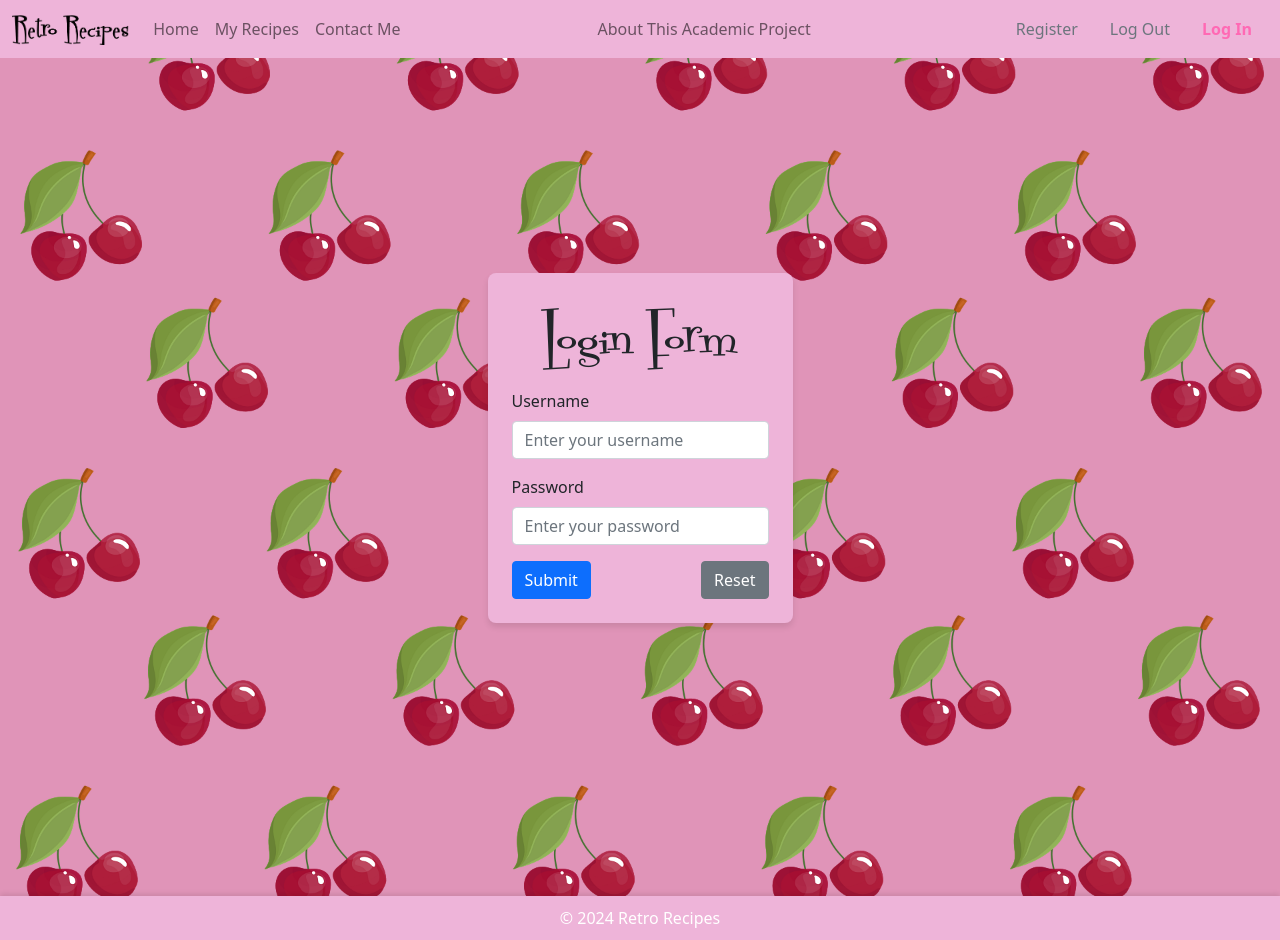
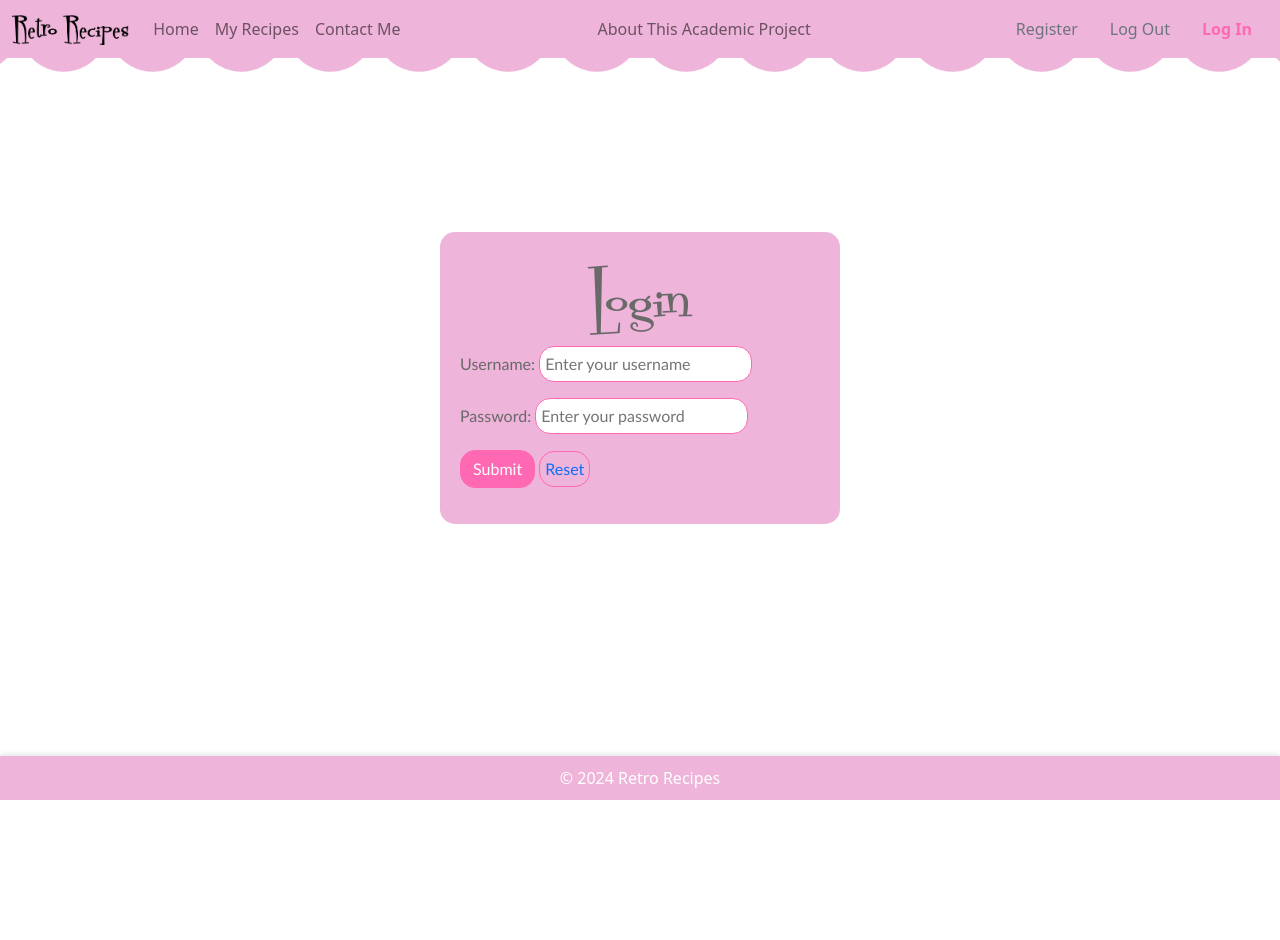
Before and after one commit to amy-miles/Retro_Recipes, a PHP site: page /login.php in a window 1280 px wide. After the commit the page ends 800 px from the top, so only its background shows below. Run offline with PHP 8.4, Linux system fonts and the light colour scheme.

Commit message:
modified form styles to be uniform

```diff
--- a/css/style.css
+++ b/css/style.css
@@ -61,7 +61,7 @@ html, body {/*Troubleshooting sticky navbar*/
 
 /* Content box (recipes) styling */
 .content-box {
-    background-color: #eeb4d9;
+    background: rgb(238, 180, 217, .6);
     border-radius: 8px;
     box-shadow: 0 4px 6px rgba(0, 0, 0, 0.1);
     padding: 20px;
--- a/login.php
+++ b/login.php
@@ -1,59 +1,3 @@
-<?php
-session_start(); // Start the session
-
-$validUser = false; // Default: Not a valid user
-$errorMsg = "";    // Default: No error message
-
-if (isset($_SESSION['validSession']) && $_SESSION['validSession'] === "yes") {
-    $validUser = true; // User already logged in
-} else {
-    if (isset($_POST['submit'])) {
-        $inUsername = $_POST['inUsername'];
-        $inPassword = $_POST['inPassword'];
-
-        try {
-            require 'database/db_connect.php'; // Database connection
-
-            // Updated SQL to fetch user_id
-            $sql = "SELECT user_id FROM users WHERE user_username = :username AND user_password = :password";
-
-            // Prepare the statement
-            $stmt = $conn->prepare($sql);
-
-            // Bind parameters
-            $stmt->bindParam(':username', $inUsername);
-            $stmt->bindParam(':password', $inPassword);
-
-            $stmt->execute();
-
-            // Fetch user_id if a match is found
-            $user = $stmt->fetch(PDO::FETCH_ASSOC);
-
-            if ($user) {
-                // Valid login
-                $validUser = true;
-                $_SESSION['validSession'] = "yes"; // Mark session as valid
-                $_SESSION['user_id'] = $user['user_id']; // Store user_id in session
-            } else {
-                // Invalid login
-                $validUser = false;
-                $errorMsg = "Invalid username and/or password. Please try again.";
-                $_SESSION['validSession'] = "no";
-            }
-        } catch (PDOException $e) {
-            echo "Database Failed: " . $e->getMessage();
-        }
-    }
-}
-
-if ($validUser === true) {
-    header("Location: userPage.php");
-    exit();
-}
-?>
-
-<!-- Amy Miles
-WDV 341 & WDV 321 Final Project -->
 <!DOCTYPE html>
 <html lang="en">
 
@@ -63,74 +7,68 @@ WDV 341 & WDV 321 Final Project -->
     <title>Login</title>
     <!-- Bootstrap CSS -->
     <link href="https://cdn.jsdelivr.net/npm/bootstrap@5.0.2/dist/css/bootstrap.min.css" rel="stylesheet">
-    <!-- Bootstrap Bundle JS (with Popper) -->
-    <script src="https://cdn.jsdelivr.net/npm/bootstrap@5.0.2/dist/js/bootstrap.bundle.min.js"></script>
-    <!--CSS Stylesheet -->
+    <!-- CSS Stylesheet -->
     <link href="css/style.css" rel="stylesheet">
     <!-- Browser Icon -->
     <link rel="icon" href="assets/icon.png" type="image/png">
 
-    <Style>
-        .loginErrorDiv {
-            color: red;
-            font-style: italic;
+    <style>
+        form {
+            width: 90%;
+            max-width: 400px;
+            margin: auto;
+            background-color: #eeb4d9;
+            padding: 20px;
+            border-radius: 15px;
+            font-family: 'Calibri', sans-serif;
+            color: dimgray;
         }
-    </Style>
+
+        form legend {
+            font-size: larger;
+            text-align: center;
+        }
+
+        #inUsername,
+        #inPassword,
+        #button2 {
+            padding: 5px;
+            border: 1px solid #ff69b4;
+            border-radius: 15px;
+        }
+
+        .btn-primary {
+            background-color: #ff69b4; /* Custom background color */
+            border-color: #ff69b4;    /* Custom border color */
+            color: white;             /* Custom text color */
+            border-radius: 15px;
+        }
+    </style>
 </head>
 
 <body>
     <!-- Navbar -->
     <?php include 'includes/navbar.php'; ?>
 
+    <form method="post" action="login.php">
+        <legend class="retro-header display-2">Login</legend>
+        <?php if (isset($errorMsg)): ?>
+            <div class="alert alert-danger"><?php echo $errorMsg; ?></div>
+        <?php endif; ?>
+        <p>
+            <label for="inUsername">Username:</label>
+            <input type="text" id="inUsername" name="inUsername" placeholder="Enter your username" required>
+        </p>
+        <p>
+            <label for="inPassword">Password:</label>
+            <input type="password" id="inPassword" name="inPassword" placeholder="Enter your password" required>
+        </p>
+        <p>
+            <button type="submit" name="submit" class="btn btn-primary">Submit</button>
+            <input type="reset" class="btn btn-outline-primary" id="button2" value="Reset">
+        </p>
+    </form>
 
-    <?php
-    if (isset($_POST['submit']) && $validUser === true) {
-        //display admin or maybe redirect to the user's page
-        echo "Redirecting to userPage.php...";
-        header("Location:userPage.php");
-
-    ?>
-    <?php
-    } else {
-        //display form
-
-    ?>
-        <section class="custom-background py-5">
-            <div class="container d-flex justify-content-center align-items-center" style="min-height: 100vh;">
-                <!-- Form Box -->
-                <div class="content-box p-4">
-                    <h1 class="text-center display-3 retro-header">Login Form</h1>
-                    <form method="post" action="login.php" class="mt-3">
-                        <!-- Error Message -->
-                        <div class="loginErrorDiv text-danger text-center mb-3">
-                            <?php
-                            if (isset($errorMsg)) // Display the error message if set
-                                echo $errorMsg;
-                            ?>
-                        </div>
-                        <!-- Username -->
-                        <div class="mb-3">
-                            <label for="inUsername" class="form-label">Username</label>
-                            <input type="text" class="form-control" name="inUsername" id="inUsername" placeholder="Enter your username" required>
-                        </div>
-                        <!-- Password -->
-                        <div class="mb-3">
-                            <label for="inPassword" class="form-label">Password</label>
-                            <input type="password" class="form-control" name="inPassword" id="inPassword" placeholder="Enter your password" required>
-                        </div>
-                        <!-- Buttons -->
-                        <div class="d-flex justify-content-between">
-                            <button type="submit" name="submit" class="btn btn-primary">Submit</button>
-                            <button type="reset" class="btn btn-secondary">Reset</button>
-                        </div>
-                    </form>
-                </div>
-            </div>
-        </section>
-
-    <?php
-    }   //end of else branch
-    ?>
     <!-- Footer -->
     <?php include 'includes/footer.php'; ?>
 </body>
```
Also changed, not shown: contactForm.php (+11 -4 lines).
